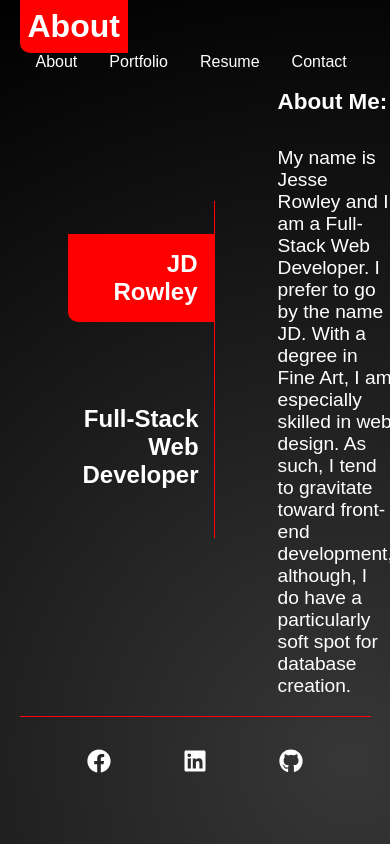
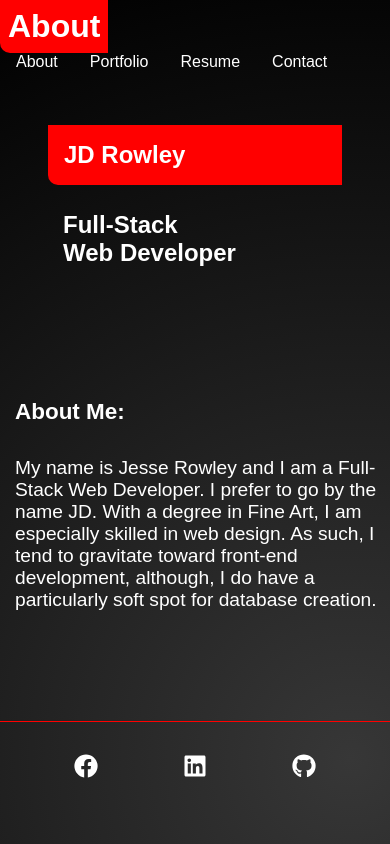
Before and after one commit to JD-Rowley/react-portfolio, a React (Create React App) app: page / in a window 390 px wide. Built offline with nearby package versions, Linux system fonts and the light colour scheme.

Commit message:
fixed media query functionality

```diff
--- a/src/components/About/index.css
+++ b/src/components/About/index.css
@@ -49,3 +49,43 @@
   }
 
   /* about */
+
+  /* media queries */
+
+@media screen and (max-width: 768px) {
+  body {
+    max-width: 90vw;
+  }
+
+  .projects-container {
+    display: flex;
+    flex-wrap: wrap;
+  }
+}
+
+@media screen and (max-width: 425px) {
+  .container {
+    min-height: 65vh;
+  }
+  .flex-container {
+    display: block;
+  }
+  .name-container {
+    height: 20vh;
+    text-align: left;
+    display: flex;
+    flex-direction: column;
+    justify-content: space-around;
+    border-right: none;
+    margin: 0 3rem 3rem 3rem;
+  }
+
+  .btn {
+    width: 80%;
+    margin: 0 3rem;
+  }
+
+  .flex-container {
+    align-items: center;
+  }
+}
--- a/src/components/Portfolio/index.css
+++ b/src/components/Portfolio/index.css
@@ -24,3 +24,43 @@
   }
 
   /* projects */
+
+  /* media queries */
+
+@media screen and (max-width: 768px) {
+  body {
+    max-width: 90vw;
+  }
+
+  .projects-container {
+    display: flex;
+    flex-wrap: wrap;
+  }
+}
+
+@media screen and (max-width: 425px) {
+  .container {
+    min-height: 65vh;
+  }
+  .flex-container {
+    display: block;
+  }
+  .name-container {
+    height: 20vh;
+    text-align: left;
+    display: flex;
+    flex-direction: column;
+    justify-content: space-around;
+    border-right: none;
+    margin: 0 3rem 3rem 3rem;
+  }
+
+  .btn {
+    width: 80%;
+    margin: 0 3rem;
+  }
+
+  .flex-container {
+    align-items: center;
+  }
+}
--- a/src/components/ProjectCard/index.css
+++ b/src/components/ProjectCard/index.css
@@ -36,11 +36,11 @@
     color: var(--primary);
   }
 
-  .project-card {
+  .project-card a h3 {
     transition: transform 300ms ease-in-out;
   }
 
-  .project-card:hover {
+  .project-card a h3:hover {
     transform:scale(1.1);
   }
 
--- a/src/components/Resume/index.css
+++ b/src/components/Resume/index.css
@@ -59,3 +59,50 @@
   }
 
   /* resume */
+
+  /* media queries */
+
+@media screen and (max-width: 1024px) {
+  body {
+    max-width: 90vw;
+  }
+
+  .resume-body {
+    display: flex;
+    flex-direction: column;
+  }
+
+  .main-body {
+    display: flex;
+    flex-direction: column;
+    margin: 3rem;
+  }
+
+  .qualifications {
+    display: flex;
+    flex-direction: row;
+  }
+
+  .skills,
+  .languages {
+    flex: 1;
+    margin: 0 3rem;
+  }
+
+}
+
+@media screen and (max-width: 425px) {
+  body {
+    max-width: 100vw;
+  }
+
+  .qualifications {
+    display: flex;
+    flex-direction: column;
+  }
+
+  .languages-info {
+    display: flex;
+    justify-content: space-evenly;
+  }
+}
--- a/src/components/Resume/index.js
+++ b/src/components/Resume/index.js
@@ -89,6 +89,7 @@ function Resume() {
                     <div className="languages">
                         <h3 className="languages-header">Languages/Tools</h3>
                         <div className="languages-info">
+                            <div>
                                 <p><b>Languages</b></p>
                                 <ul>
                                     <li>HTML</li>
@@ -97,6 +98,8 @@ function Resume() {
                                     <li>MySQL</li>
                                     <li>RegEx</li>
                                 </ul>
+                            </div>
+                            <div>
                                 <p><b>Tools</b></p>
                                 <ul>
                                     <li>Third-Party APIs</li>
@@ -110,6 +113,7 @@ function Resume() {
                         </div>
                     </div>
                 </div>
+            </div>
         </section>
     );
 }
```
Lines whose indentation alone changed are shown as unchanged.
